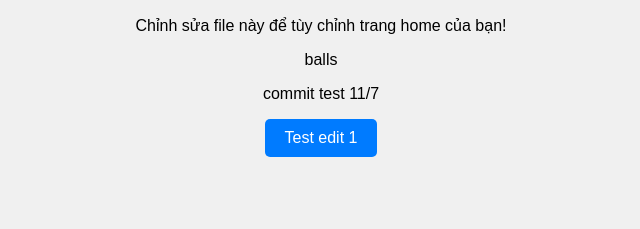
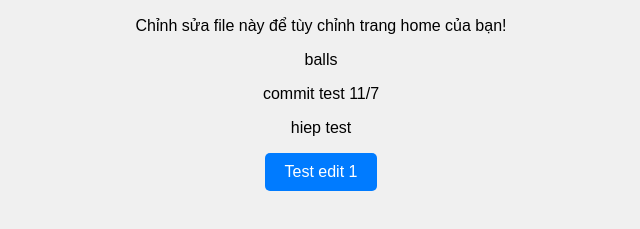
Before and after one commit to Vinhguy/BTL_CauHInhMang, a website: page public/index.html in a window 1280 px wide. Shown: the part 139-368 px from the top of the page, without its empty margins (319-959 px from the left). Drawn offline with Linux system fonts and the light colour scheme.

Commit message:
Add test paragraph to index.html for demonstration purposes

```diff
--- a/public/index.html
+++ b/public/index.html
@@ -12,6 +12,7 @@
   <p>Chỉnh sửa file này để tùy chỉnh trang home của bạn! </p>
   <p>balls</p>
   <p> commit test 11/7</p>
+  <p>hiep test</p>
   <button onclick="alert('Hello from JavaScript!v5')">Test edit 1</button>
   <script src="script.js"></script>
 </body>
```
